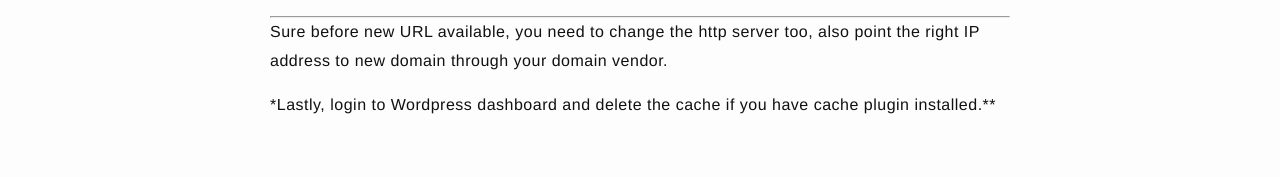
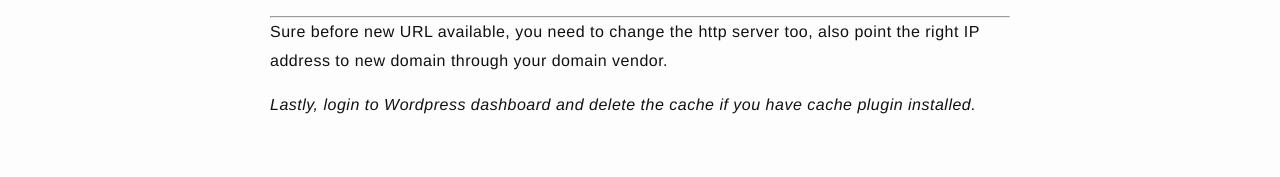
Before and after one commit to jazzi/jazzi.github.io, a Jekyll site: the page built from _posts/2024-11-27-howto-change-wordpress-domain.md, in a window 1280 px wide. Shown: the part 764-941 px from the top of the page. Built offline with Jekyll 4.4.1, drawn with Linux system fonts in a browser that asks for light colours.

```diff
--- a/_posts/2024-11-27-howto-change-wordpress-domain.md
+++ b/_posts/2024-11-27-howto-change-wordpress-domain.md
@@ -33,4 +33,4 @@ But before doing that you need to
 
 Sure before new URL available, you need to change the http server too, also point the right IP address to new domain through your domain vendor.
 
-*Lastly, login to Wordpress dashboard and delete the cache if you have cache plugin installed.**
+*Lastly, login to Wordpress dashboard and delete the cache if you have cache plugin installed.*
```
